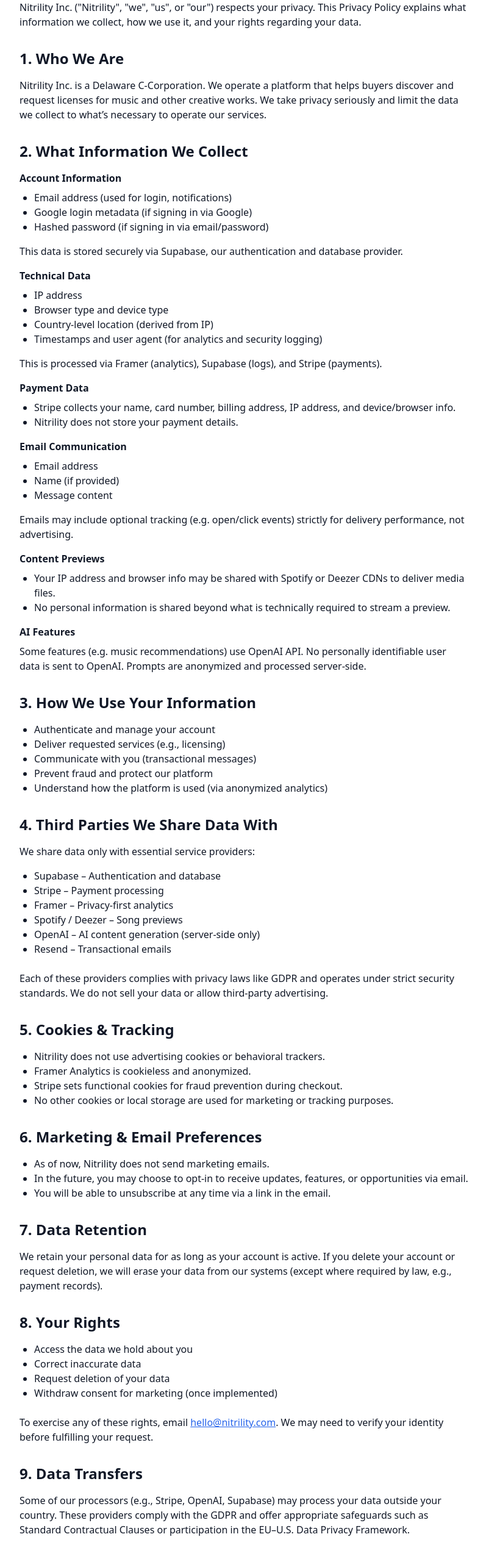
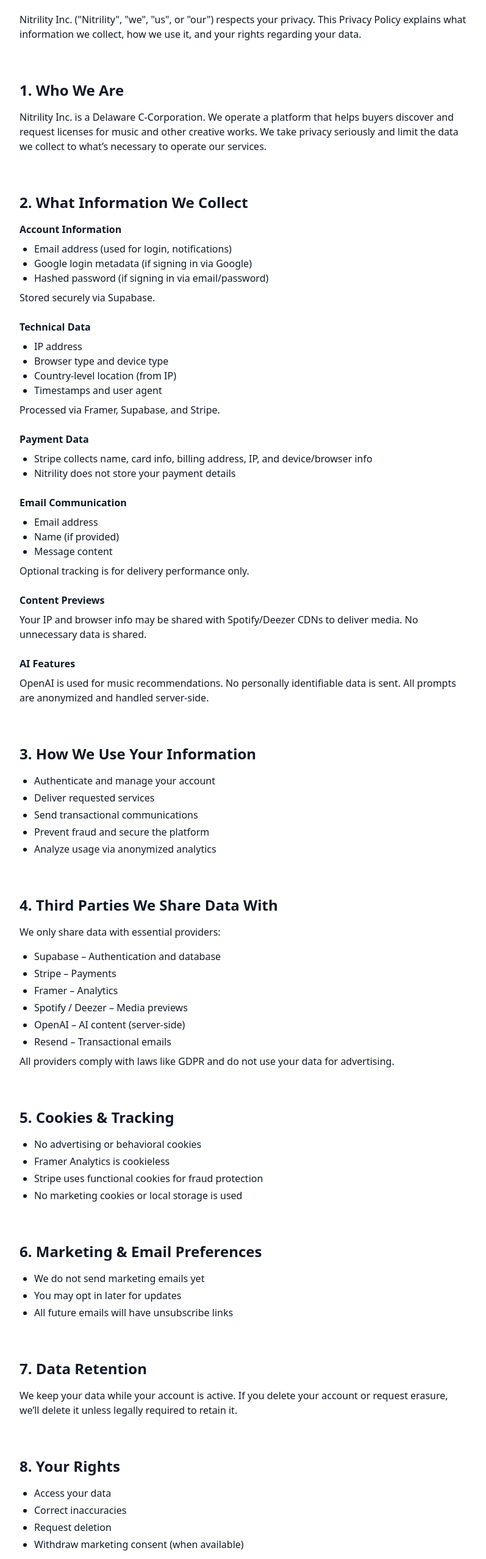
Before and after one commit to Codomic/test, a plain HTML site: page index.html in a window 1280 px wide. Shown: the part 180-2736 px from the top of the page at 61% size, without its empty margins (240-1037 px from the left). Drawn offline with nearby package versions, Linux system fonts and the light colour scheme.

Commit message:
Update index.html

```diff
--- a/index.html
+++ b/index.html
@@ -3,120 +3,181 @@
 <head>
   <meta charset="UTF-8" />
   <meta name="viewport" content="width=device-width, initial-scale=1.0" />
-  <title>Nitrility Privacy Policy</title>
+  <title>UPDATED Nitrility Privacy Policy</title>
   <script src="https://cdn.tailwindcss.com"></script>
 </head>
 <body class="bg-white text-gray-900 font-sans">
-  <div class="max-w-3xl mx-auto px-4 py-12">
-    <h1 class="text-3xl font-bold mb-6">Nitrility Privacy Policy</h1>
-    <p class="text-sm text-gray-600 mb-8">Effective Date: [Insert Launch Date]<br>Last Updated: [Insert Today’s Date]</p>
+  <main class="max-w-3xl mx-auto px-4 py-12 space-y-16">
 
-    <p class="mb-6">Nitrility Inc. ("Nitrility", "we", "us", or "our") respects your privacy. This Privacy Policy explains what information we collect, how we use it, and your rights regarding your data.</p>
+    <!-- Header -->
+    <header class="text-center">
+      <h1 class="text-4xl font-bold mb-2">UPDATED Nitrility Privacy Policy</h1>
+      <p class="text-sm text-gray-600">
+        Effective Date: [Insert Launch Date] <br />
+        Last Updated: [Insert Today’s Date]
+      </p>
+    </header>
 
-    <h2 class="text-2xl font-semibold mt-8 mb-4">1. Who We Are</h2>
-    <p class="mb-6">Nitrility Inc. is a Delaware C-Corporation. We operate a platform that helps buyers discover and request licenses for music and other creative works. We take privacy seriously and limit the data we collect to what’s necessary to operate our services.</p>
+    <!-- Intro -->
+    <section>
+      <p class="mb-4">
+        Nitrility Inc. ("Nitrility", "we", "us", or "our") respects your privacy. This Privacy Policy explains what information we collect, how we use it, and your rights regarding your data.
+      </p>
+    </section>
 
-    <h2 class="text-2xl font-semibold mt-8 mb-4">2. What Information We Collect</h2>
-    <p class="font-semibold mb-2">Account Information</p>
-    <ul class="list-disc pl-6 mb-4">
+    <!-- Who We Are -->
+    <section>
+      <h2 class="text-2xl font-semibold mb-4">1. Who We Are</h2>
+      <p>
+        Nitrility Inc. is a Delaware C-Corporation. We operate a platform that helps buyers discover and request licenses for music and other creative works. We take privacy seriously and limit the data we collect to what’s necessary to operate our services.
+      </p>
+    </section>
+
+    <!-- What Information We Collect -->
+    <section>
+      <h2 class="text-2xl font-semibold mb-4">2. What Information We Collect</h2>
+
+      <article class="mb-6">
+        <h3 class="font-semibold mb-2">Account Information</h3>
+        <ul class="list-disc pl-6">
           <li>Email address (used for login, notifications)</li>
           <li>Google login metadata (if signing in via Google)</li>
           <li>Hashed password (if signing in via email/password)</li>
         </ul>
-    <p class="mb-4">This data is stored securely via Supabase, our authentication and database provider.</p>
+        <p class="mt-2">Stored securely via Supabase.</p>
+      </article>
 
-    <p class="font-semibold mb-2">Technical Data</p>
-    <ul class="list-disc pl-6 mb-4">
+      <article class="mb-6">
+        <h3 class="font-semibold mb-2">Technical Data</h3>
+        <ul class="list-disc pl-6">
           <li>IP address</li>
           <li>Browser type and device type</li>
-      <li>Country-level location (derived from IP)</li>
-      <li>Timestamps and user agent (for analytics and security logging)</li>
+          <li>Country-level location (from IP)</li>
+          <li>Timestamps and user agent</li>
         </ul>
-    <p class="mb-4">This is processed via Framer (analytics), Supabase (logs), and Stripe (payments).</p>
+        <p class="mt-2">Processed via Framer, Supabase, and Stripe.</p>
+      </article>
 
-    <p class="font-semibold mb-2">Payment Data</p>
-    <ul class="list-disc pl-6 mb-4">
-      <li>Stripe collects your name, card number, billing address, IP address, and device/browser info.</li>
-      <li>Nitrility does not store your payment details.</li>
+      <article class="mb-6">
+        <h3 class="font-semibold mb-2">Payment Data</h3>
+        <ul class="list-disc pl-6">
+          <li>Stripe collects name, card info, billing address, IP, and device/browser info</li>
+          <li>Nitrility does not store your payment details</li>
         </ul>
+      </article>
 
-    <p class="font-semibold mb-2">Email Communication</p>
-    <ul class="list-disc pl-6 mb-4">
+      <article class="mb-6">
+        <h3 class="font-semibold mb-2">Email Communication</h3>
+        <ul class="list-disc pl-6">
           <li>Email address</li>
           <li>Name (if provided)</li>
           <li>Message content</li>
         </ul>
-    <p class="mb-4">Emails may include optional tracking (e.g. open/click events) strictly for delivery performance, not advertising.</p>
+        <p class="mt-2">Optional tracking is for delivery performance only.</p>
+      </article>
 
-    <p class="font-semibold mb-2">Content Previews</p>
-    <ul class="list-disc pl-6 mb-4">
-      <li>Your IP address and browser info may be shared with Spotify or Deezer CDNs to deliver media files.</li>
-      <li>No personal information is shared beyond what is technically required to stream a preview.</li>
+      <article class="mb-6">
+        <h3 class="font-semibold mb-2">Content Previews</h3>
+        <p>Your IP and browser info may be shared with Spotify/Deezer CDNs to deliver media. No unnecessary data is shared.</p>
+      </article>
+
+      <article>
+        <h3 class="font-semibold mb-2">AI Features</h3>
+        <p>OpenAI is used for music recommendations. No personally identifiable data is sent. All prompts are anonymized and handled server-side.</p>
+      </article>
+    </section>
+
+    <!-- How We Use -->
+    <section>
+      <h2 class="text-2xl font-semibold mb-4">3. How We Use Your Information</h2>
+      <ul class="list-disc pl-6 space-y-1">
+        <li>Authenticate and manage your account</li>
+        <li>Deliver requested services</li>
+        <li>Send transactional communications</li>
+        <li>Prevent fraud and secure the platform</li>
+        <li>Analyze usage via anonymized analytics</li>
       </ul>
+    </section>
 
-    <p class="font-semibold mb-2">AI Features</p>
-    <p class="mb-6">Some features (e.g. music recommendations) use OpenAI API. No personally identifiable user data is sent to OpenAI. Prompts are anonymized and processed server-side.</p>
-
-    <h2 class="text-2xl font-semibold mt-8 mb-4">3. How We Use Your Information</h2>
-    <ul class="list-disc pl-6 mb-6">
-      <li>Authenticate and manage your account</li>
-      <li>Deliver requested services (e.g., licensing)</li>
-      <li>Communicate with you (transactional messages)</li>
-      <li>Prevent fraud and protect our platform</li>
-      <li>Understand how the platform is used (via anonymized analytics)</li>
-    </ul>
-
-    <h2 class="text-2xl font-semibold mt-8 mb-4">4. Third Parties We Share Data With</h2>
-    <p class="mb-4">We share data only with essential service providers:</p>
-    <ul class="list-disc pl-6 mb-6">
+    <!-- Third Parties -->
+    <section>
+      <h2 class="text-2xl font-semibold mb-4">4. Third Parties We Share Data With</h2>
+      <p class="mb-4">We only share data with essential providers:</p>
+      <ul class="list-disc pl-6 space-y-1">
         <li>Supabase – Authentication and database</li>
-      <li>Stripe – Payment processing</li>
-      <li>Framer – Privacy-first analytics</li>
-      <li>Spotify / Deezer – Song previews</li>
-      <li>OpenAI – AI content generation (server-side only)</li>
+        <li>Stripe – Payments</li>
+        <li>Framer – Analytics</li>
+        <li>Spotify / Deezer – Media previews</li>
+        <li>OpenAI – AI content (server-side)</li>
         <li>Resend – Transactional emails</li>
       </ul>
-    <p class="mb-6">Each of these providers complies with privacy laws like GDPR and operates under strict security standards. We do not sell your data or allow third-party advertising.</p>
+      <p class="mt-2">All providers comply with laws like GDPR and do not use your data for advertising.</p>
+    </section>
 
-    <h2 class="text-2xl font-semibold mt-8 mb-4">5. Cookies & Tracking</h2>
-    <ul class="list-disc pl-6 mb-6">
-      <li>Nitrility does not use advertising cookies or behavioral trackers.</li>
-      <li>Framer Analytics is cookieless and anonymized.</li>
-      <li>Stripe sets functional cookies for fraud prevention during checkout.</li>
-      <li>No other cookies or local storage are used for marketing or tracking purposes.</li>
+    <!-- Cookies -->
+    <section>
+      <h2 class="text-2xl font-semibold mb-4">5. Cookies & Tracking</h2>
+      <ul class="list-disc pl-6 space-y-1">
+        <li>No advertising or behavioral cookies</li>
+        <li>Framer Analytics is cookieless</li>
+        <li>Stripe uses functional cookies for fraud protection</li>
+        <li>No marketing cookies or local storage is used</li>
       </ul>
+    </section>
 
-    <h2 class="text-2xl font-semibold mt-8 mb-4">6. Marketing & Email Preferences</h2>
-    <ul class="list-disc pl-6 mb-6">
-      <li>As of now, Nitrility does not send marketing emails.</li>
-      <li>In the future, you may choose to opt-in to receive updates, features, or opportunities via email.</li>
-      <li>You will be able to unsubscribe at any time via a link in the email.</li>
+    <!-- Marketing -->
+    <section>
+      <h2 class="text-2xl font-semibold mb-4">6. Marketing & Email Preferences</h2>
+      <ul class="list-disc pl-6 space-y-1">
+        <li>We do not send marketing emails yet</li>
+        <li>You may opt in later for updates</li>
+        <li>All future emails will have unsubscribe links</li>
       </ul>
+    </section>
 
-    <h2 class="text-2xl font-semibold mt-8 mb-4">7. Data Retention</h2>
-    <p class="mb-6">We retain your personal data for as long as your account is active. If you delete your account or request deletion, we will erase your data from our systems (except where required by law, e.g., payment records).</p>
+    <!-- Data Retention -->
+    <section>
+      <h2 class="text-2xl font-semibold mb-4">7. Data Retention</h2>
+      <p>We keep your data while your account is active. If you delete your account or request erasure, we’ll delete it unless legally required to retain it.</p>
+    </section>
 
-    <h2 class="text-2xl font-semibold mt-8 mb-4">8. Your Rights</h2>
-    <ul class="list-disc pl-6 mb-6">
-      <li>Access the data we hold about you</li>
-      <li>Correct inaccurate data</li>
-      <li>Request deletion of your data</li>
-      <li>Withdraw consent for marketing (once implemented)</li>
+    <!-- Your Rights -->
+    <section>
+      <h2 class="text-2xl font-semibold mb-4">8. Your Rights</h2>
+      <ul class="list-disc pl-6 space-y-1">
+        <li>Access your data</li>
+        <li>Correct inaccuracies</li>
+        <li>Request deletion</li>
+        <li>Withdraw marketing consent (when available)</li>
       </ul>
-    <p class="mb-6">To exercise any of these rights, email <a href="mailto:hello@nitrility.com" class="text-blue-600 underline">hello@nitrility.com</a>. We may need to verify your identity before fulfilling your request.</p>
+      <p class="mt-2">To exercise your rights, email <a href="mailto:hello@nitrility.com" class="text-blue-600 underline">hello@nitrility.com</a>. We may verify your identity.</p>
+    </section>
 
-    <h2 class="text-2xl font-semibold mt-8 mb-4">9. Data Transfers</h2>
-    <p class="mb-6">Some of our processors (e.g., Stripe, OpenAI, Supabase) may process your data outside your country. These providers comply with the GDPR and offer appropriate safeguards such as Standard Contractual Clauses or participation in the EU–U.S. Data Privacy Framework.</p>
+    <!-- Data Transfers -->
+    <section>
+      <h2 class="text-2xl font-semibold mb-4">9. Data Transfers</h2>
+      <p>Some providers may process your data outside your country. They adhere to GDPR safeguards such as Standard Contractual Clauses or the EU–U.S. Data Privacy Framework.</p>
+    </section>
 
-    <h2 class="text-2xl font-semibold mt-8 mb-4">10. Children’s Privacy</h2>
-    <p class="mb-6">We do not knowingly collect personal data from children under 13. If you believe your child has provided us with personal information, contact us immediately at <a href="mailto:hello@nitrility.com" class="text-blue-600 underline">hello@nitrility.com</a>.</p>
+    <!-- Children's Privacy -->
+    <section>
+      <h2 class="text-2xl font-semibold mb-4">10. Children’s Privacy</h2>
+      <p>We do not knowingly collect data from children under 13. If you suspect this has occurred, contact us at <a href="mailto:hello@nitrility.com" class="text-blue-600 underline">hello@nitrility.com</a>.</p>
+    </section>
 
-    <h2 class="text-2xl font-semibold mt-8 mb-4">11. Changes to This Policy</h2>
-    <p class="mb-6">We may update this policy from time to time. When we do, we’ll update the "Last Updated" date at the top of this page. Continued use of Nitrility after changes means you accept the updated policy.</p>
+    <!-- Changes -->
+    <section>
+      <h2 class="text-2xl font-semibold mb-4">11. Changes to This Policy</h2>
+      <p>We may update this policy occasionally. The "Last Updated" date at the top will reflect changes. Continued use implies acceptance of updates.</p>
+    </section>
 
-    <h2 class="text-2xl font-semibold mt-8 mb-4">12. Contact Us</h2>
-    <p class="mb-6">If you have questions about this Privacy Policy or how we handle your data:<br>
-    📧 <a href="mailto:hello@nitrility.com" class="text-blue-600 underline">hello@nitrility.com</a></p>
-  </div>
+    <!-- Contact -->
+    <footer class="pt-8 border-t">
+      <h2 class="text-2xl font-semibold mb-2">12. Contact Us</h2>
+      <p>If you have questions about this policy or how we manage data:</p>
+      <p class="mt-1">📧 <a href="mailto:hello@nitrility.com" class="text-blue-600 underline">hello@nitrility.com</a></p>
+    </footer>
+
+  </main>
 </body>
 </html>
```
Lines whose indentation alone changed are shown as unchanged.
